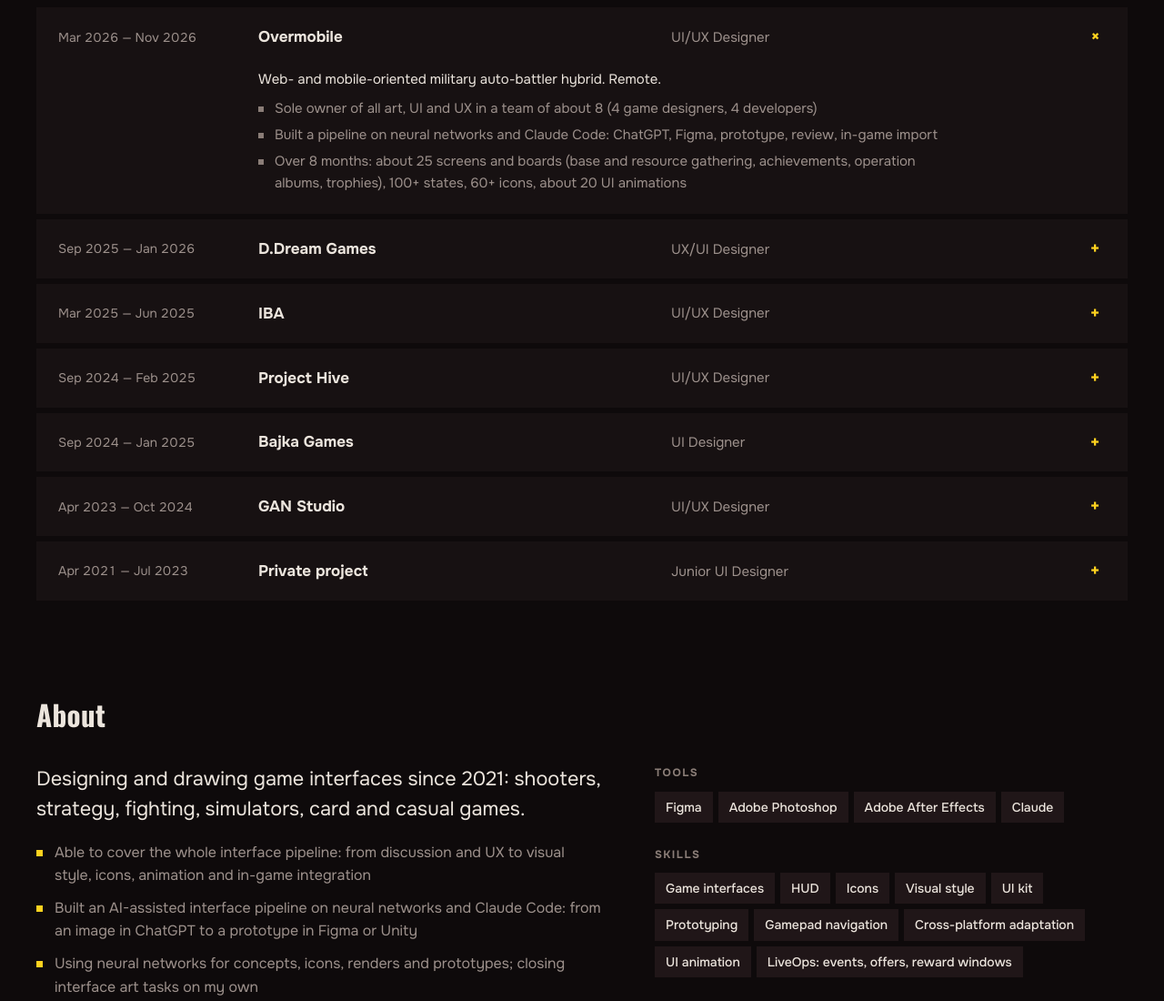
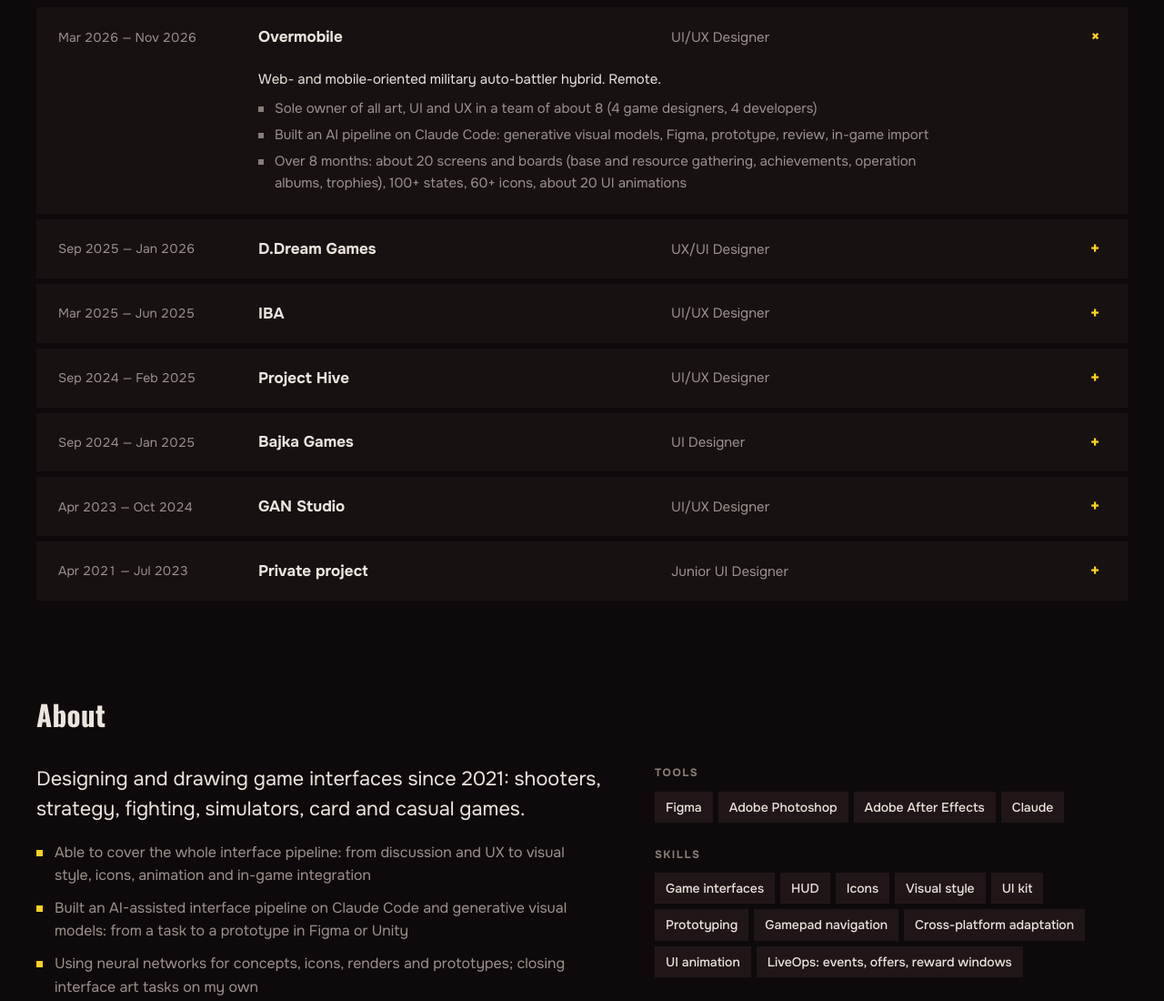
Before and after one commit to leecrit/leecrit.github.io, a plain HTML site: page index.html in a window 1280 px wide. Shown: the part 3800-4900 px from the top of the page at 91% size. Drawn offline with nearby package versions, Linux system fonts and the light colour scheme.

Commit message:
Align project numbers and AI pipeline wording with resume
Per-project screen, icon and animation counts updated; pipeline now
described as Claude Code + generative visual models; resume PDFs rebuilt.

Co-Authored-By: Claude Opus 5.5 <noreply@anthropic.com>

```diff
--- a/index.html
+++ b/index.html
@@ -367,17 +367,17 @@ const PROJECTS = [
   f:{ru:["Интерфейс sci-fi мобильного шутера с нуля","Боевой HUD, карта миссии, лобби, арсенал, настройки","Визуальный стиль, ассеты и контроль их внедрения в Unity"],
      en:["Sci-fi mobile shooter interface from scratch","Combat HUD, mission map, lobby, armory, settings","Visual style, assets and supervision of their integration in Unity"]}},
  {id:"hoosegow", n:6, o:"land", cover:4, steam:"https://store.steampowered.com/app/4060640/Hoosegow_Prison_Survival/", title:"Hoosegow: Prison Survival", studio:"D.Dream Games", year:"2025 — 2026", plat:{ru:"PC · консоли",en:"PC · Console"}, role:"UX/UI Designer",
-  f:{ru:["Переработал около 30 экранов мобильного интерфейса под Desktop и консоли","UX и навигация под геймпад и клавиатуру с мышью","UI-ассеты и макеты для интеграции в движок"],
-     en:["Reworked about 30 screens of the mobile interface for Desktop and console","UX and navigation for gamepad and keyboard/mouse","UI assets and layouts for engine integration"]}},
+  f:{ru:["Переработал около 20 экранов мобильного интерфейса под Desktop и консоли","UX и навигация под геймпад и клавиатуру с мышью","UI-ассеты (25+ иконок) и макеты для интеграции в движок"],
+     en:["Reworked about 20 screens of the mobile interface for Desktop and console","UX and navigation for gamepad and keyboard/mouse","UI assets (25+ icons) and layouts for engine integration"]}},
  {id:"card-world", n:8, o:"land", cover:1, title:"Card World", studio:"GAN Studio", year:"2023 — 2024", plat:"Mobile", role:"UI/UX Designer",
   f:{ru:["Карточная игра, интерфейс и визуальный стиль с нуля; игра вышла","Игровое поле, квесты и крафт","Магазин, офферы, ежедневные награды, банк"],
      en:["Card game, interface and visual style from scratch; the game was released","Play field, quests and crafting","Store, offers, daily rewards, bank"]}},
  {id:"tiny-eden", n:5, o:"land", cover:1, steam:"https://store.steampowered.com/app/3375110/Tiny_Eden/", title:"Tiny Eden", studio:"Bajka Games", year:"2024 — 2025", plat:"PC", role:"UI Designer",
-  f:{ru:["Симулятор садовода для PC","Прототип интерфейса со своим визуальным стилем (в релизе другая версия интерфейса)","Около 8 экранов с состояниями и около 150 концептов иконок"],
-     en:["Gardening simulator for PC","Interface prototype with my own visual style (the released game uses a different interface)","About 8 screens with states and about 150 icon concepts"]}},
+  f:{ru:["Симулятор садовода для PC","Прототип интерфейса со своим визуальным стилем (в релизе другая версия интерфейса)","Около 10 экранов с состояниями и около 150 концептов иконок"],
+     en:["Gardening simulator for PC","Interface prototype with my own visual style (the released game uses a different interface)","About 10 screens with states and about 150 icon concepts"]}},
  {id:"iba", n:7, o:"port", cover:[1,2,7], title:"IBA Boxing", studio:"IBA", year:"2025", plat:"Mobile · PC", role:"UI/UX Designer",
-  f:{ru:["Файтинг про бокс: визуальный стиль интерфейса с нуля","Около 10 основных экранов и 50+ иконок","10+ элементов UI-анимации в After Effects"],
-     en:["Boxing fighting game: interface visual style from scratch","About 10 core screens and 50+ icons","10+ UI animation elements in After Effects"]}},
+  f:{ru:["Файтинг про бокс: визуальный стиль интерфейса с нуля","Около 10 основных экранов и около 50 иконок","Около 5 UI-анимаций в After Effects"],
+     en:["Boxing fighting game: interface visual style from scratch","About 10 core screens and about 50 icons","About 5 UI animations in After Effects"]}},
  {id:"trains", n:3, o:"land", cover:1, title:"Trains", studio:"GAN Studio", year:"2023 — 2024", plat:"Mobile", role:"UI/UX Designer",
   f:{ru:["Симулятор поездов, интерфейс с нуля","Игровой HUD и диалоги подтверждения","Экраны победы и поражения"],
      en:["Train simulator, interface from scratch","In-game HUD and confirmation dialogs","Victory and defeat screens"]}}
@@ -397,35 +397,35 @@ const BEST_P = [[8,"popup"],[9,"win"],[3,"hud"],[14,"tg"]];
 const XP = [
  {co:"Overmobile", role:"UI/UX Designer", d:{ru:"Мар 2026 — Ноя 2026",en:"Mar 2026 — Nov 2026"},
   ctx:{ru:"Веб- и мобильно ориентированный военный гибрид-автобаттлер. Удалённо.",en:"Web- and mobile-oriented military auto-battler hybrid. Remote."},
-  ru:["Один отвечал за весь арт, UI и UX в команде около 8 человек (4 геймдизайнера, 4 разработчика)","Выстроил пайплайн на нейросетях и Claude Code: ChatGPT, Figma, прототип, ревью, импорт в игру","За 8 месяцев: около 25 экранов и досок (база и добыча ресурсов, достижения, альбомы операций, трофеи), 100+ состояний, 60+ иконок, около 20 UI-анимаций"],
-  en:["Sole owner of all art, UI and UX in a team of about 8 (4 game designers, 4 developers)","Built a pipeline on neural networks and Claude Code: ChatGPT, Figma, prototype, review, in-game import","Over 8 months: about 25 screens and boards (base and resource gathering, achievements, operation albums, trophies), 100+ states, 60+ icons, about 20 UI animations"]},
+  ru:["Один отвечал за весь арт, UI и UX в команде около 8 человек (4 геймдизайнера, 4 разработчика)","Выстроил AI-пайплайн на Claude Code: генеративные визуальные модели, Figma, прототип, ревью, импорт в игру","За 8 месяцев: около 20 экранов и досок (база и добыча ресурсов, достижения, альбомы операций, трофеи), 100+ состояний, 60+ иконок, около 20 UI-анимаций"],
+  en:["Sole owner of all art, UI and UX in a team of about 8 (4 game designers, 4 developers)","Built an AI pipeline on Claude Code: generative visual models, Figma, prototype, review, in-game import","Over 8 months: about 20 screens and boards (base and resource gathering, achievements, operation albums, trophies), 100+ states, 60+ icons, about 20 UI animations"]},
  {co:"D.Dream Games", role:"UX/UI Designer", d:{ru:"Сен 2025 — Янв 2026",en:"Sep 2025 — Jan 2026"},
   ctx:{ru:"Hoosegow: Prison Survival, вышла в Steam (PC, консоли). Удалённо.",en:"Hoosegow: Prison Survival, released on Steam (PC, console). Remote."},
-  ru:["Один отвечал за интерфейс в команде из двух человек (вместе с геймдизайнером)","Переработал около 30 экранов под Desktop и консоли, со множеством состояний, и спроектировал интерфейсы под новые механики","Спроектировал UX и навигацию под геймпад и клавиатуру с мышью","Доработал общий визуальный стиль, подготовил UI-ассеты и макеты для интеграции в движок"],
-  en:["Sole owner of the interface in a team of two (with the game designer)","Reworked about 30 screens of the mobile interface for Desktop and console, with many states each, and designed interfaces for the new game mechanics","Designed UX and navigation for gamepad and keyboard/mouse input","Refined the overall visual style, prepared UI assets and layouts for engine integration"]},
+  ru:["Один отвечал за интерфейс в команде из двух человек (вместе с геймдизайнером)","Переработал около 20 экранов под Desktop и консоли, со множеством состояний, и спроектировал интерфейсы под новые механики","Спроектировал UX и навигацию под геймпад и клавиатуру с мышью","Доработал общий визуальный стиль, подготовил UI-ассеты (25+ иконок) и макеты для интеграции в движок"],
+  en:["Sole owner of the interface in a team of two (with the game designer)","Reworked about 20 screens of the mobile interface for Desktop and console, with many states each, and designed interfaces for the new game mechanics","Designed UX and navigation for gamepad and keyboard/mouse input","Refined the overall visual style, prepared UI assets (25+ icons) and layouts for engine integration"]},
  {co:"IBA", role:"UI/UX Designer", d:{ru:"Мар 2025 — Июн 2025",en:"Mar 2025 — Jun 2025"},
   ctx:{ru:"IBA Boxing Game: файтинг про бокс для PC и Mobile. Удалённо.",en:"IBA Boxing Game: boxing fighting game for PC and Mobile. Remote."},
-  ru:["Единственный художник в команде около 4 человек (геймдизайнер, 2 программиста): с нуля задал визуальный стиль интерфейса","Нарисовал около 10 основных экранов, 50+ иконок (одежда, кнопки и элементы UI) и 10+ элементов UI-анимации в After Effects","Сделал много вариантов прототипов под нетривиальные механики (бой и перемещение по городу)","Макеты экранов мобильной версии адаптировал под PC"],
-  en:["Sole artist in a team of about 4 (game designer, 2 programmers): set the interface visual style from scratch","Drew about 10 core screens, 50+ icons (clothing, buttons and UI elements) and 10+ UI animation elements in After Effects","Built many prototype variations for non-trivial mechanics (combat plus moving around the city)","Adapted the mobile screen layouts for the PC version"]},
+  ru:["Единственный художник в команде около 4 человек (геймдизайнер, 2 программиста): с нуля задал визуальный стиль интерфейса","Нарисовал около 10 основных экранов, около 50 иконок (одежда, кнопки и элементы UI) и около 5 UI-анимаций в After Effects","Сделал много вариантов прототипов под нетривиальные механики (бой и перемещение по городу)","Макеты экранов мобильной версии адаптировал под PC"],
+  en:["Sole artist in a team of about 4 (game designer, 2 programmers): set the interface visual style from scratch","Drew about 10 core screens, about 50 icons (clothing, buttons and UI elements) and about 5 UI animations in After Effects","Built many prototype variations for non-trivial mechanics (combat plus moving around the city)","Adapted the mobile screen layouts for the PC version"]},
  {co:"Project Hive", role:"UI/UX Designer", d:{ru:"Сен 2024 — Фев 2025",en:"Sep 2024 — Feb 2025"},
   ctx:{ru:"Sci-fi шутер для PC. Удалённо.",en:"Sci-fi shooter for PC. Remote."},
   ru:["Проектировал и рисовал интерфейсы новых режимов игры (LiveOps): мини-игры и кастомные игры, около 20 экранов","Работал в готовом стиле в команде около 40 человек: геймдизайнеры, программисты, тестировщик"],
   en:["Designed and drew interfaces for new game modes (LiveOps): mini-games and custom games, about 20 screens","Worked in an established style in a team of about 40: game designers, programmers, a tester"]},
  {co:"Bajka Games", role:"UI Designer", d:{ru:"Сен 2024 — Янв 2025",en:"Sep 2024 — Jan 2025"},
   ctx:{ru:"Tiny Eden, симулятор садовода, вышла в Steam. Удалённо, частичная занятость.",en:"Tiny Eden, gardening simulator, released on Steam. Remote, part-time."},
-  ru:["Спроектировал и нарисовал прототип интерфейса со своим визуальным стилем: около 8 экранов с состояниями и около 150 концептов иконок","Команда из двух геймдизайнеров; указан в титрах игры"],
-  en:["Designed and drew an interface prototype with my own visual style: about 8 screens with states and about 150 icon concepts","Team of two game designers; credited in the game"]},
+  ru:["Спроектировал и нарисовал прототип интерфейса со своим визуальным стилем: около 10 экранов с состояниями и около 150 концептов иконок","Команда из двух геймдизайнеров; указан в титрах игры"],
+  en:["Designed and drew an interface prototype with my own visual style: about 10 screens with states and about 150 icon concepts","Team of two game designers; credited in the game"]},
  {co:"GAN Studio", role:"UI/UX Designer", d:{ru:"Апр 2023 — Окт 2024",en:"Apr 2023 — Oct 2024"},
   ctx:{ru:"Sci-fi мобильный шутер, симулятор поездов, карточная игра Card World (вышла). Удалённо.",en:"Sci-fi mobile shooter, train simulator, card game Card World (released). Remote."},
-  ru:["Задал визуальный стиль и сделал интерфейсы трёх игр с нуля: около 20 экранов и около 45 иконок","Готовил ассеты и следил за их внедрением в Unity; студия из 4-5 человек"],
-  en:["Set the visual style and built the interfaces of three games from scratch: about 20 screens and about 45 icons","Prepared assets and supervised their integration in Unity; studio of 4-5"]},
+  ru:["Задал визуальный стиль и сделал интерфейсы трёх игр с нуля: 30+ экранов и около 45 иконок","Готовил ассеты и следил за их внедрением в Unity; студия из 4-5 человек"],
+  en:["Set the visual style and built the interfaces of three games from scratch: 30+ screens and about 45 icons","Prepared assets and supervised their integration in Unity; studio of 4-5"]},
  {co:{ru:"Частный проект",en:"Private project"}, role:"Junior UI Designer", d:{ru:"Апр 2021 — Июл 2023",en:"Apr 2021 — Jul 2023"},
   ru:["Рисовал окна, иконки и кнопки для казуальных игр под руководством руководителя проекта; часть решений после доработки вошла в релизы"],
   en:["Drew windows, icons and buttons for casual games under the project lead; some of my solutions shipped in releases after rework"]}
 ];
 const ABOUT = {
-  ru:["Могу закрыть весь пайплайн интерфейса: от обсуждения и UX до стиля, иконок, анимаций и внедрения в игру","Выстроил AI-пайплайн интерфейсов на нейросетях и Claude Code: от картинки в ChatGPT до прототипа в Figma или Unity","Использую нейросети для концептов, иконок, рендеров и прототипов; арт-задачи закрываю сам"],
-  en:["Able to cover the whole interface pipeline: from discussion and UX to visual style, icons, animation and in-game integration","Built an AI-assisted interface pipeline on neural networks and Claude Code: from an image in ChatGPT to a prototype in Figma or Unity","Using neural networks for concepts, icons, renders and prototypes; closing interface art tasks on my own"]};
+  ru:["Могу закрыть весь пайплайн интерфейса: от обсуждения и UX до стиля, иконок, анимаций и внедрения в игру","Выстроил AI-пайплайн интерфейсов на Claude Code и генеративных визуальных моделях: от задачи до прототипа в Figma или Unity","Использую нейросети для концептов, иконок, рендеров и прототипов; арт-задачи закрываю сам"],
+  en:["Able to cover the whole interface pipeline: from discussion and UX to visual style, icons, animation and in-game integration","Built an AI-assisted interface pipeline on Claude Code and generative visual models: from a task to a prototype in Figma or Unity","Using neural networks for concepts, icons, renders and prototypes; closing interface art tasks on my own"]};
 const SKILLS = {ru:["Игровые интерфейсы","HUD","Иконки","Визуальный стиль","UI-кит","Прототипы","Навигация под геймпад","Адаптация под платформы","UI-анимация","LiveOps: события, офферы, окна наград"],
                 en:["Game interfaces","HUD","Icons","Visual style","UI kit","Prototyping","Gamepad navigation","Cross-platform adaptation","UI animation","LiveOps: events, offers, reward windows"]};
 
```
Also changed, not shown: 2 other files.
